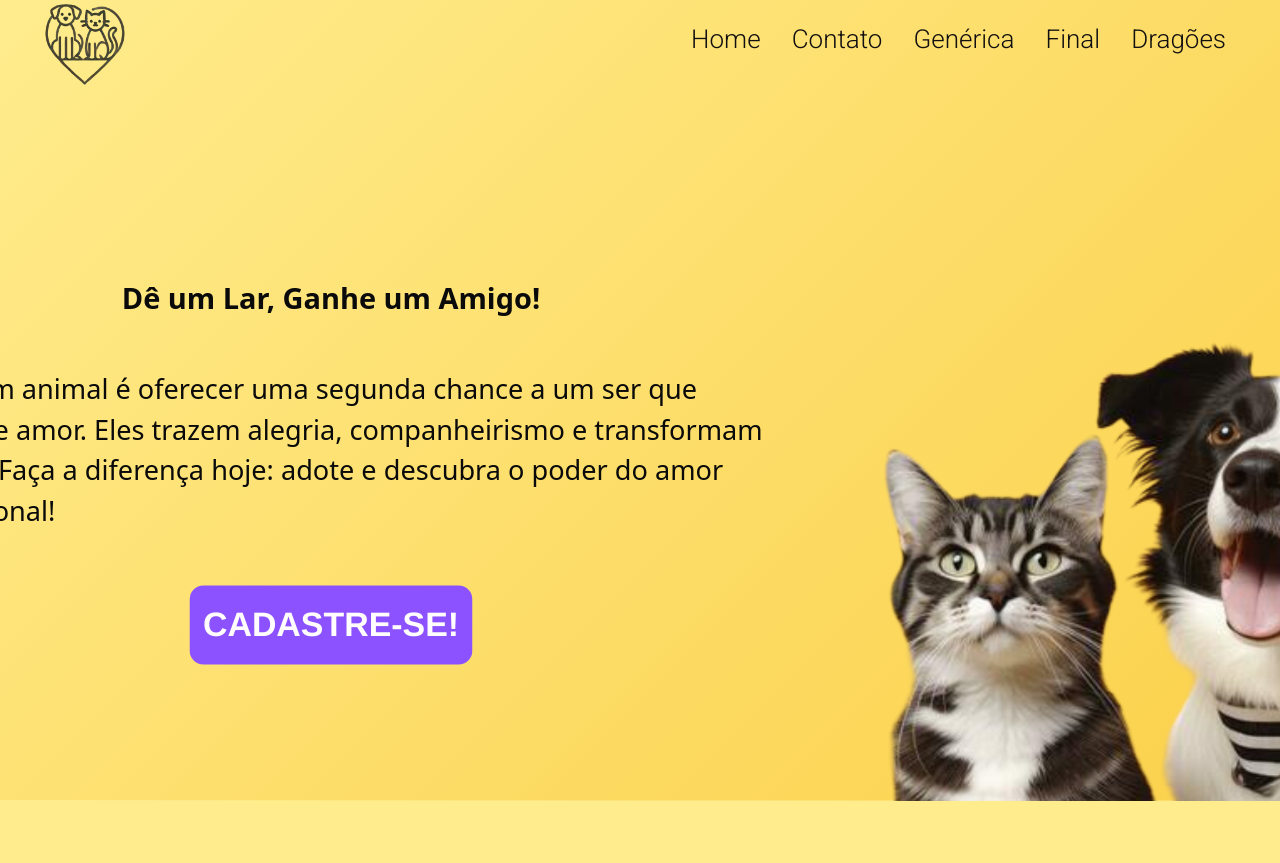
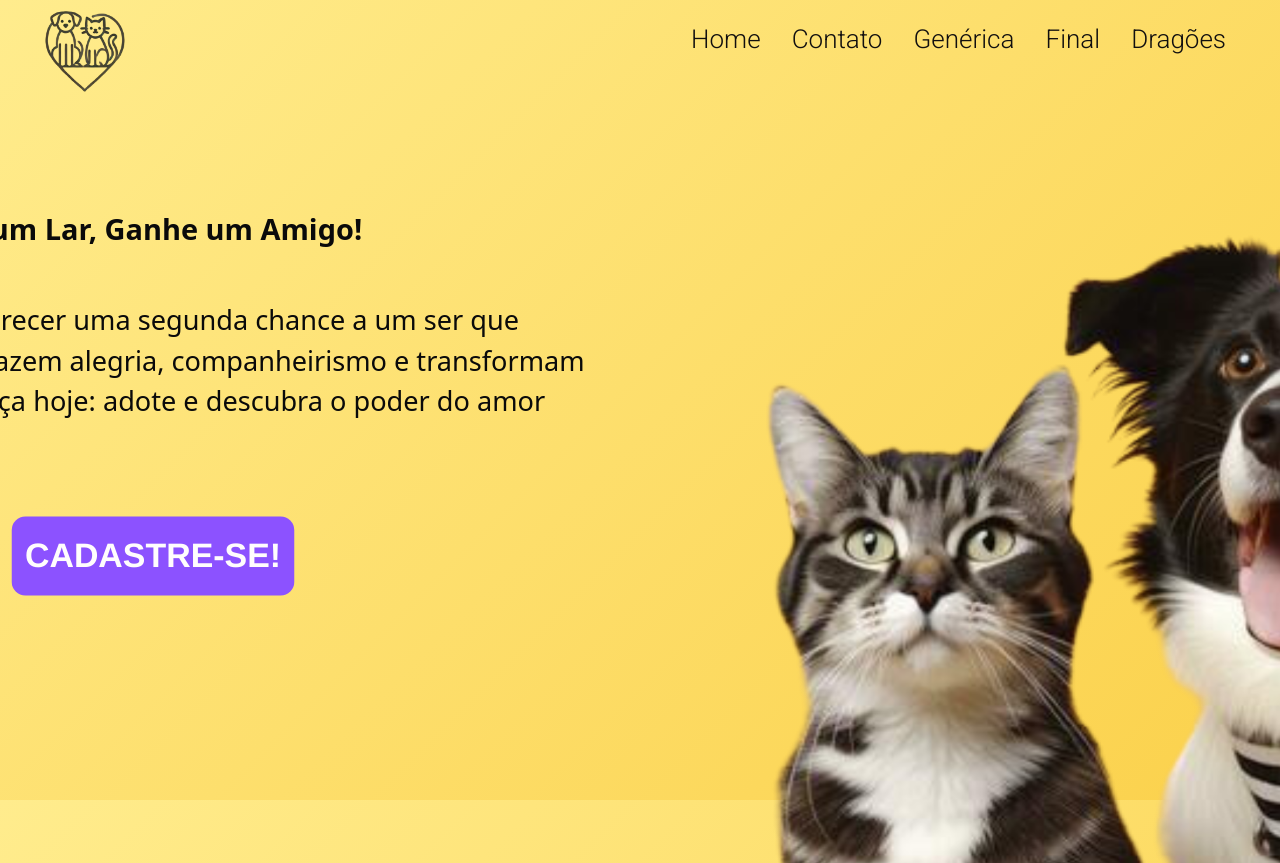
Before and after one commit to johan-akn/SA-2a-Fase, a React (Vite) app in the folder PetMate-Routerr/: page / in a window 1280 px wide. Before the commit the page ends 801 px from the top, so only its background shows below. Built offline with nearby package versions, Linux system fonts and the light colour scheme; a web font is replaced by a local one.

Commit message:
fix na landing page

```diff
--- a/PetMate-Routerr/src/components/Navbar.css
+++ b/PetMate-Routerr/src/components/Navbar.css
@@ -35,7 +35,7 @@
     width: 150px;
     height: 150px;
     margin-right: 500px;
-    margin-top: 15px;
+    margin-top: 30px;
     }
 
  .nav-img:hover{
--- a/PetMate-Routerr/src/pages/Cadastro.css
+++ b/PetMate-Routerr/src/pages/Cadastro.css
@@ -11,7 +11,6 @@ body, html {
     margin: 0;
     padding: 0;
     height: 100%;
-    /* overflow-x: hidden; */
 }
 
 
--- a/PetMate-Routerr/src/pages/Landing.css
+++ b/PetMate-Routerr/src/pages/Landing.css
@@ -12,23 +12,28 @@ body{
 }
 
 
-
+body, html {
+    margin: 0;
+    padding: 0;
+    height: 100%;
+}
 .base{
     display: flex;
     flex-direction: row;
     align-items: center;
     justify-content: center;
-    margin-top: 200px;
     margin-left: 270px;
+    /* margin-top: 200px; */
     /* height: 500px; */
     /* border: solid; */
+    min-height: calc(100vh - 78px);
 
 
 }
 .fundo {
-    height: 500px;
+    height: 700px;
     transform: scale(1.2) ;
-
+    margin-top: 5em;
 
 }
 
```
Also changed, not shown: PetMate-Routerr/src/pages/Login.css (+2 -13 lines), PetMate-Routerr/public/images/fundo2.png (added).
